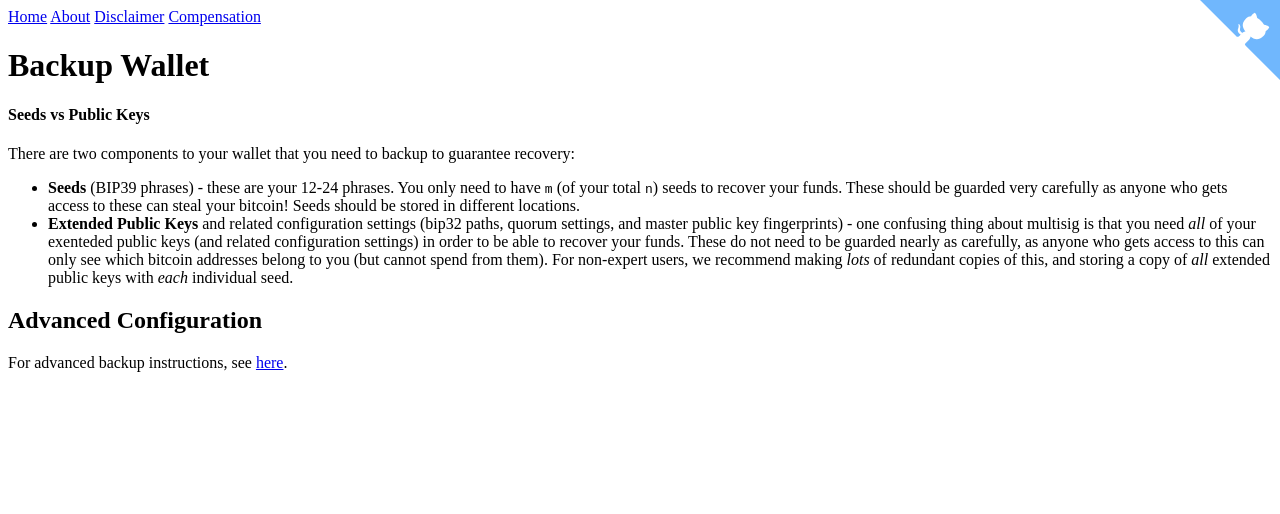
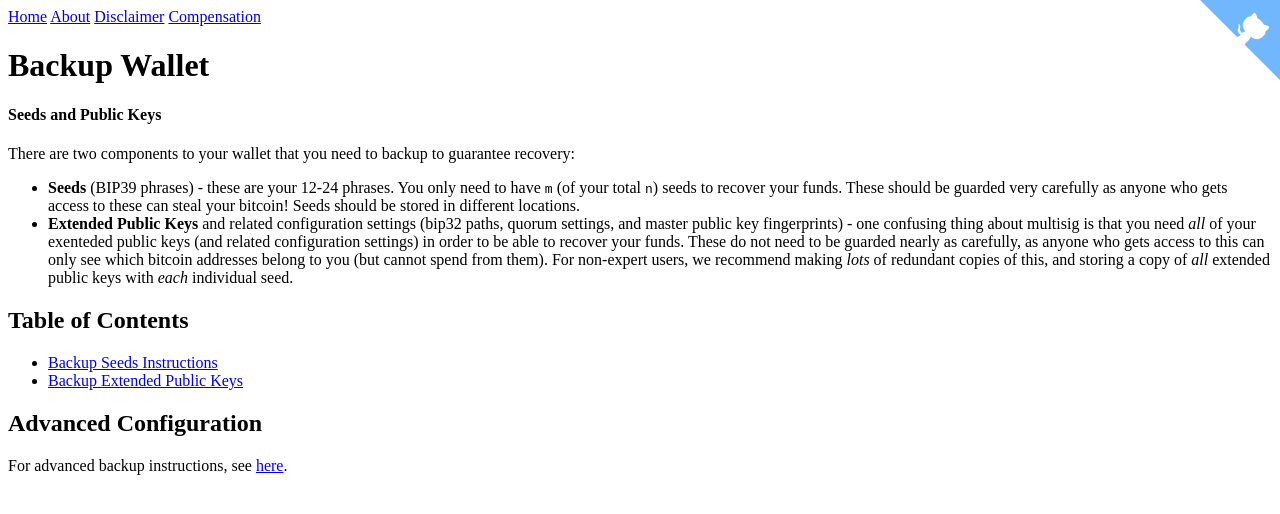
Before and after one commit to btcguide/btcguide.github.io, a Jekyll site: the page built from backup-wallet/index.md, in a window 1280 px wide. Shown: the top 514 px of the page. Built offline with Jekyll 4.4.1, drawn with Linux system fonts in a browser that asks for light colours.

Commit message:
restructure back-wallet sectoin

```diff
--- a/backup-wallet.md
+++ b/backup-wallet/index.md
@@ -2,10 +2,15 @@
 title: Backup Wallet
 ---
 
-#### Seeds vs Public Keys
+#### Seeds and Public Keys
 There are two components to your wallet that you need to backup to guarantee recovery:
 * **Seeds** (BIP39 phrases) - these are your 12-24 phrases. You only need to have `m` (of your total `n`) seeds to recover your funds. These should be guarded very carefully as anyone who gets access to these can steal your bitcoin! Seeds should be stored in different locations.
 * **Extended Public Keys** and related configuration settings (bip32 paths, quorum settings, and master public key fingerprints) - one confusing thing about multisig is that you need *all* of your exenteded public keys (and related configuration settings) in order to be able to recover your funds. These do not need to be guarded nearly as carefully, as anyone who gets access to this can only see which bitcoin addresses belong to you (but cannot spend from them). For non-expert users, we recommend making *lots* of redundant copies of this, and storing a copy of *all* extended public keys with *each* individual seed.
 
+{% comment %}TODO: auto-gen this TOC somehow?{% endcomment %}
+## Table of Contents
+* [Backup Seeds Instructions](/backup-wallet/seeds)
+* [Backup Extended Public Keys](/backup-wallet/public-keys)
+
 ## Advanced Configuration
-For advanced backup instructions, see [here](/backup-wallet-advanced).
+For advanced backup instructions, see [here](/backup-wallet/advanced).
--- a/index.html
+++ b/index.html
@@ -48,10 +48,10 @@ title: 10x Security Guide
     </ol>
   </li>
 
-  <li><a href="/backup-wallet">Backup Your Wallet</a>
+  <li><a href="/backup-wallet/">Backup Your Wallet</a>
     <ol>
-      <li><a href="/backup-seeds">Backup Seeds</a></li>
-      <li><a href="/backup-public-keys">Backup Extended Public Keys</a></li>
+      <li><a href="/backup-wallet/seeds">Backup Seeds</a></li>
+      <li><a href="/backup-wallet/public-keys">Backup Extended Public Keys</a></li>
     </ol>
   </li>
 
```
Also changed, not shown: backup-wallet/seeds.md (renamed from backup-seeds.md, +1 -1 lines), backup-wallet/advanced.md (renamed from backup-wallet-advanced.md), backup-wallet/seeds-advanced.md (renamed from backup-seeds-advanced.md).
